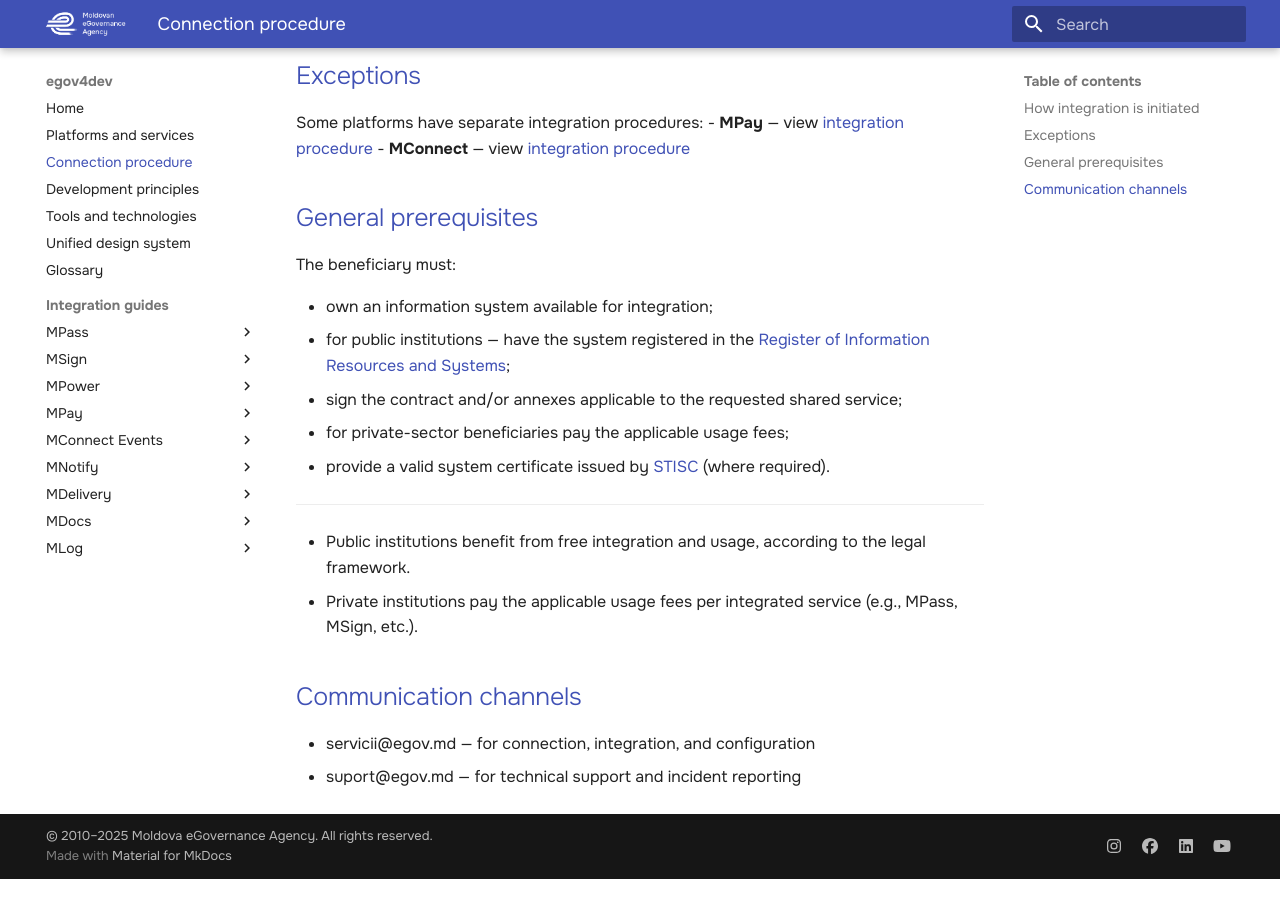
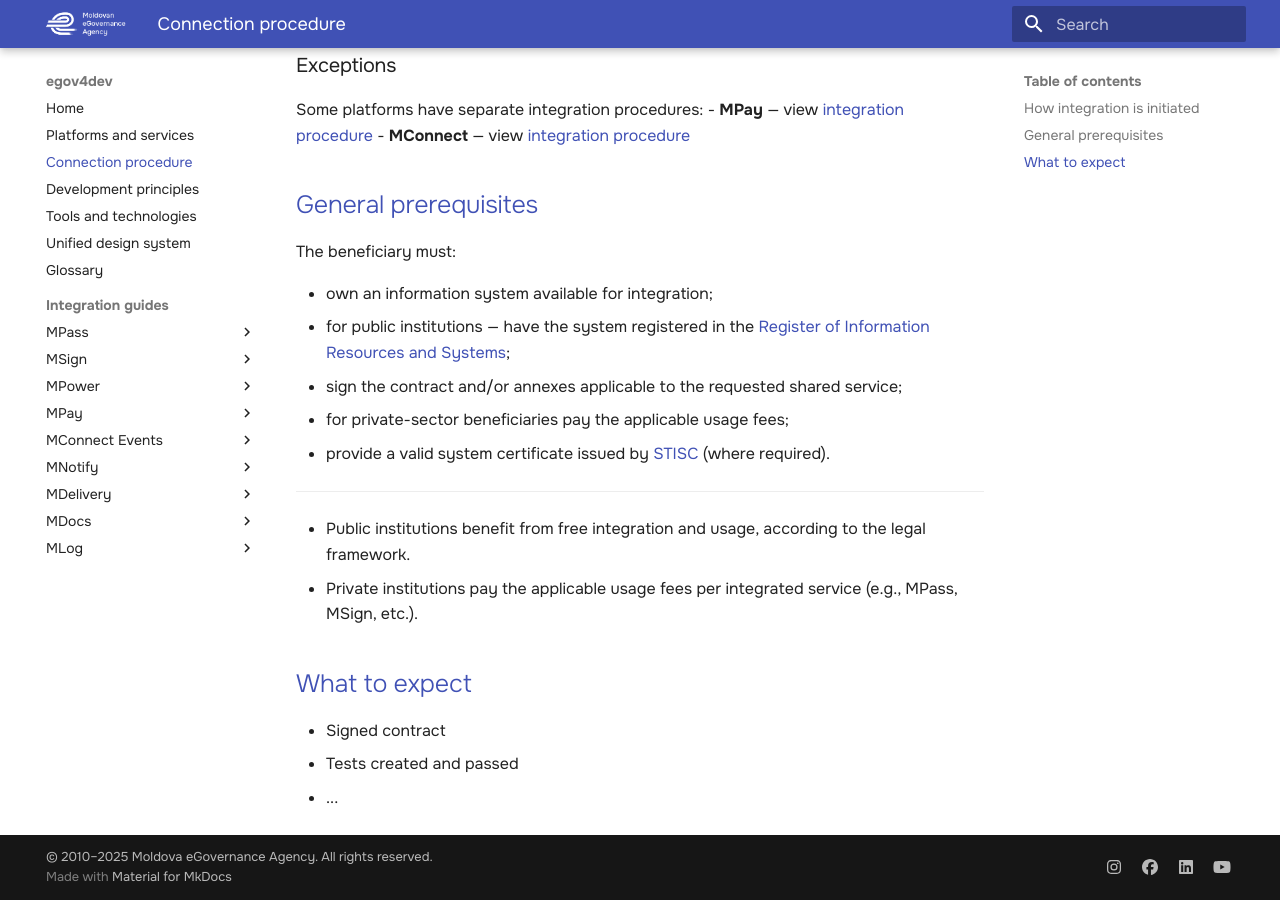
Before and after one commit to egov-moldova/egov4dev, an MkDocs documentation site: the page built from docs/platforms/procedure.md, in a window 1280 px wide and 900 px high, scrolled down 741 px. Built offline with MkDocs 1.6.1 and Material for MkDocs 9.7.7, drawn with Linux system fonts in a browser that asks for light colours; before the commit the page ends 1620 px from its top, so only the background shows below that.

Commit message:
Revise headers and clarify communication expectations
Updated section headers and added details on expectations.

```diff
--- a/docs/platforms/procedure.md
+++ b/docs/platforms/procedure.md
@@ -15,7 +15,7 @@
 
 MEGA reviews the submitted information and coordinates all subsequent contractual and technical steps.
 
-## Exceptions
+### Exceptions
 
 Some platforms have separate integration procedures:
   - **MPay** — view [integration procedure](../guides/mpay)
@@ -36,7 +36,8 @@
   - Public institutions benefit from free integration and usage, according to the legal framework.
   - Private institutions pay the applicable usage fees per integrated service (e.g., MPass, MSign, etc.).
 
-## Communication channels
+## What to expect
 
-  - servicii@egov.md — for connection, integration, and configuration
-  - suport@egov.md — for technical support and incident reporting
+  - Signed contract
+  - Tests created and passed
+  - ...
```
